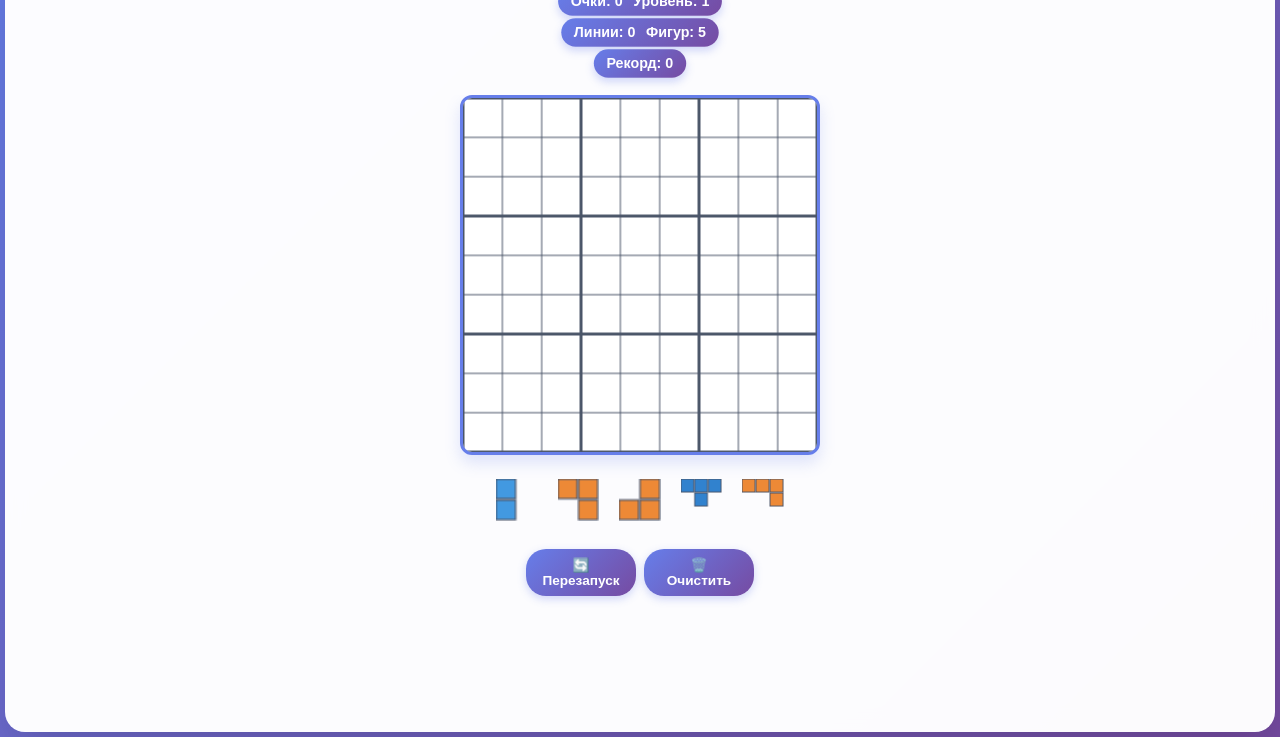
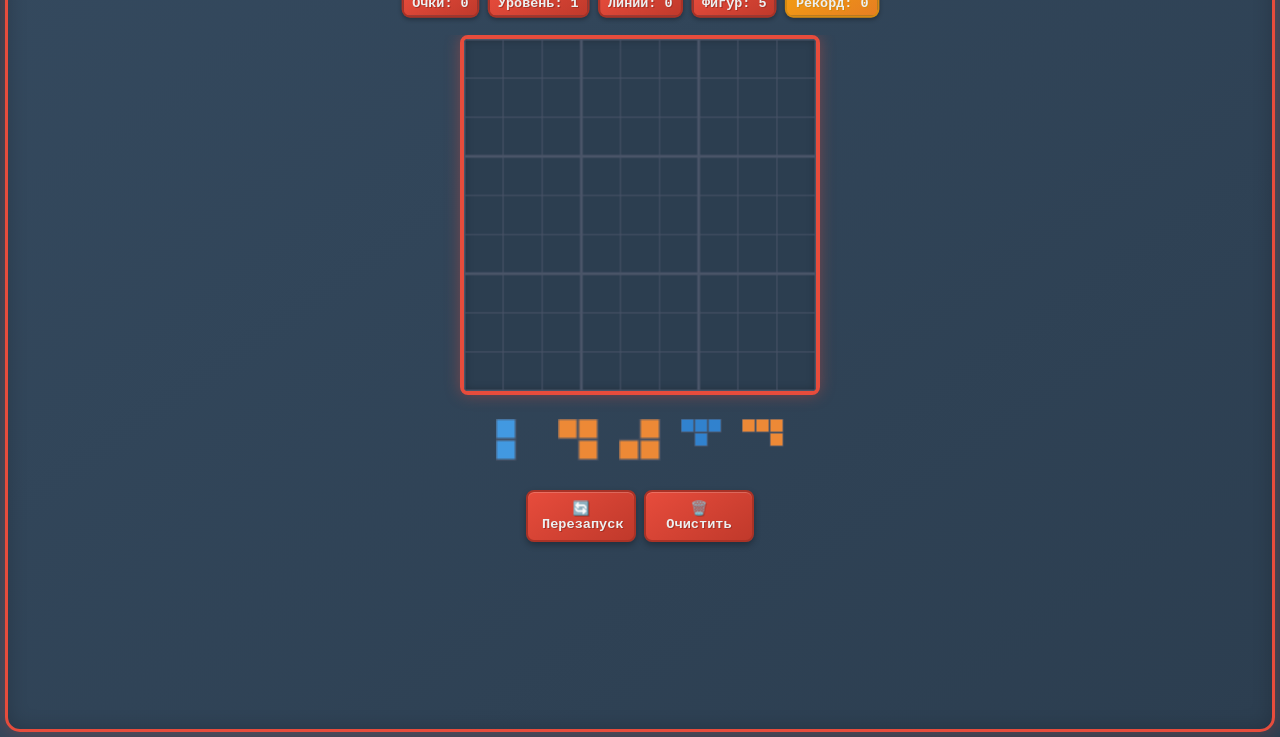
Before and after one commit to appleman9709/tetris, a website: page index.html in a window 1280 px wide. Shown: the part 63-800 px from the top of the page. Drawn offline with Linux system fonts and the light colour scheme.

Commit message:
Retro style redesign: single row info, remove animations, retro colors and fonts

```diff
--- a/index.html
+++ b/index.html
@@ -12,15 +12,13 @@
         <header>
             <h1>Релакс для жены</h1>
             <div class="game-info">
-                <div class="info-group">
+                <div class="info-row">
                     <div class="score">Очки: <span id="score">0</span></div>
                     <div class="level">Уровень: <span id="level">1</span></div>
-                </div>
-                <div class="info-group">
                     <div class="lines">Линии: <span id="lines">0</span></div>
                     <div class="pieces">Фигур: <span id="piecesCount">8</span></div>
+                    <div class="record">Рекорд: <span id="record">0</span></div>
                 </div>
-                <div class="record">Рекорд: <span id="record">0</span></div>
             </div>
         </header>
 
--- a/script.js
+++ b/script.js
@@ -818,7 +818,7 @@ class MobileSudokuTetris {
         for (let y = 0; y < this.BOARD_SIZE; y++) {
             for (let x = 0; x < this.BOARD_SIZE; x++) {
                 if (this.board[y][x]) {
-                    this.ctx.fillStyle = '#667eea';
+                    this.ctx.fillStyle = '#e74c3c';
                     this.ctx.fillRect(x * this.CELL_SIZE + 1, y * this.CELL_SIZE + 1,
                                     this.CELL_SIZE - 2, this.CELL_SIZE - 2);
                 }
--- a/style.css
+++ b/style.css
@@ -5,26 +5,28 @@
 }
 
 body {
-    font-family: 'Arial', sans-serif;
-    background: linear-gradient(135deg, #667eea 0%, #764ba2 100%);
+    font-family: 'Courier New', monospace;
+    background: linear-gradient(135deg, #2c3e50 0%, #34495e 50%, #2c3e50 100%);
     height: 100vh;
     margin: 0;
     padding: 5px;
-    color: #333;
+    color: #ecf0f1;
     overflow: hidden;
 }
 
 .game-container {
-    background: rgba(255, 255, 255, 0.98);
-    border-radius: 20px;
+    background: linear-gradient(145deg, #34495e, #2c3e50);
+    border: 3px solid #e74c3c;
+    border-radius: 15px;
     padding: 12px;
-    box-shadow: 0 25px 50px rgba(0, 0, 0, 0.15);
+    box-shadow:
+        0 0 20px rgba(231, 76, 60, 0.3),
+        inset 0 0 20px rgba(0, 0, 0, 0.2);
     max-width: 100%;
     width: 100%;
     height: calc(100vh - 10px);
     display: flex;
     flex-direction: column;
-    backdrop-filter: blur(10px);
 }
 
 header {
@@ -34,45 +36,50 @@ header {
 }
 
 h1 {
-    color: #4a5568;
+    color: #e74c3c;
     font-size: 1.5em;
     margin-bottom: 6px;
-    text-shadow: 1px 1px 2px rgba(0, 0, 0, 0.1);
+    text-shadow:
+        2px 2px 0px #c0392b,
+        4px 4px 0px #a93226,
+        0 0 10px rgba(231, 76, 60, 0.5);
+    font-weight: bold;
+    letter-spacing: 2px;
 }
 
 .game-info {
     display: flex;
-    flex-direction: column;
-    align-items: center;
-    gap: 4px;
+    justify-content: center;
     margin-bottom: 8px;
     flex-shrink: 0;
 }
 
-.info-group {
+.info-row {
     display: flex;
-    gap: 10px;
+    gap: 8px;
     justify-content: center;
+    flex-wrap: wrap;
+    max-width: 100%;
+}
+
+.game-info > div > div {
+    background: linear-gradient(145deg, #e74c3c, #c0392b);
+    color: #ecf0f1;
+    padding: 4px 8px;
+    border: 2px solid #a93226;
+    border-radius: 8px;
+    font-weight: bold;
+    font-size: 0.8em;
+    text-shadow: 1px 1px 0px #a93226;
+    box-shadow:
+        inset 0 1px 0px rgba(255, 255, 255, 0.2),
+        0 2px 4px rgba(0, 0, 0, 0.3);
 }
 
 .record {
-    background: linear-gradient(135deg, #f59e0b 0%, #d97706 100%);
-    color: white;
-    padding: 6px 12px;
-    border-radius: 15px;
-    font-weight: 600;
-    box-shadow: 0 4px 8px rgba(245, 158, 11, 0.3);
-    font-size: 0.85em;
-}
-
-.game-info > div {
-    background: linear-gradient(135deg, #667eea 0%, #764ba2 100%);
-    color: white;
-    padding: 6px 12px;
-    border-radius: 15px;
-    font-weight: 600;
-    box-shadow: 0 4px 8px rgba(102, 126, 234, 0.3);
-    font-size: 0.85em;
+    background: linear-gradient(145deg, #f39c12, #e67e22) !important;
+    border-color: #d68910 !important;
+    text-shadow: 1px 1px 0px #d68910 !important;
 }
 
 .game-area {
@@ -97,10 +104,12 @@ h1 {
 }
 
 #gameCanvas {
-    border: 3px solid #667eea;
-    border-radius: 12px;
-    background: #ffffff;
-    box-shadow: 0 8px 16px rgba(102, 126, 234, 0.2);
+    border: 4px solid #e74c3c;
+    border-radius: 8px;
+    background: #2c3e50;
+    box-shadow:
+        0 0 15px rgba(231, 76, 60, 0.4),
+        inset 0 0 10px rgba(0, 0, 0, 0.3);
     width: 100%;
     height: auto;
     max-width: 360px;
@@ -180,21 +189,28 @@ h1 {
 }
 
 .control-btn {
-    background: linear-gradient(135deg, #667eea 0%, #764ba2 100%);
-    color: white;
-    border: none;
+    background: linear-gradient(145deg, #e74c3c, #c0392b);
+    color: #ecf0f1;
+    border: 2px solid #a93226;
     padding: 8px 14px;
-    border-radius: 20px;
+    border-radius: 8px;
     font-size: 0.85em;
-    font-weight: 600;
+    font-weight: bold;
     cursor: pointer;
     flex: 1;
     max-width: 110px;
-    box-shadow: 0 3px 8px rgba(102, 126, 234, 0.3);
+    text-shadow: 1px 1px 0px #a93226;
+    box-shadow:
+        inset 0 1px 0px rgba(255, 255, 255, 0.2),
+        0 3px 6px rgba(0, 0, 0, 0.3);
+    font-family: 'Courier New', monospace;
 }
 
 .control-btn:active {
     transform: scale(0.95);
+    box-shadow:
+        inset 0 1px 0px rgba(0, 0, 0, 0.2),
+        0 1px 3px rgba(0, 0, 0, 0.3);
 }
 
 .rules {
```
